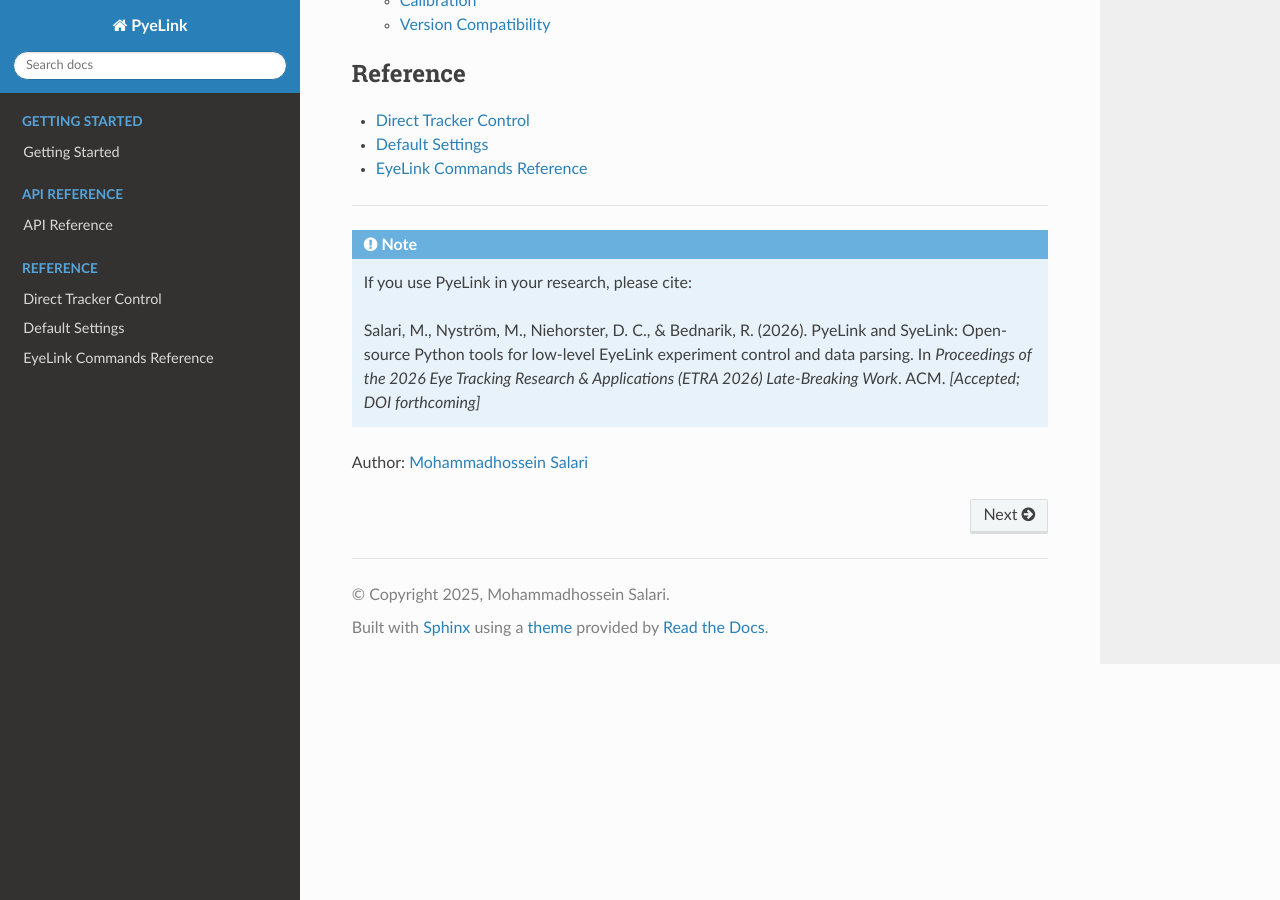
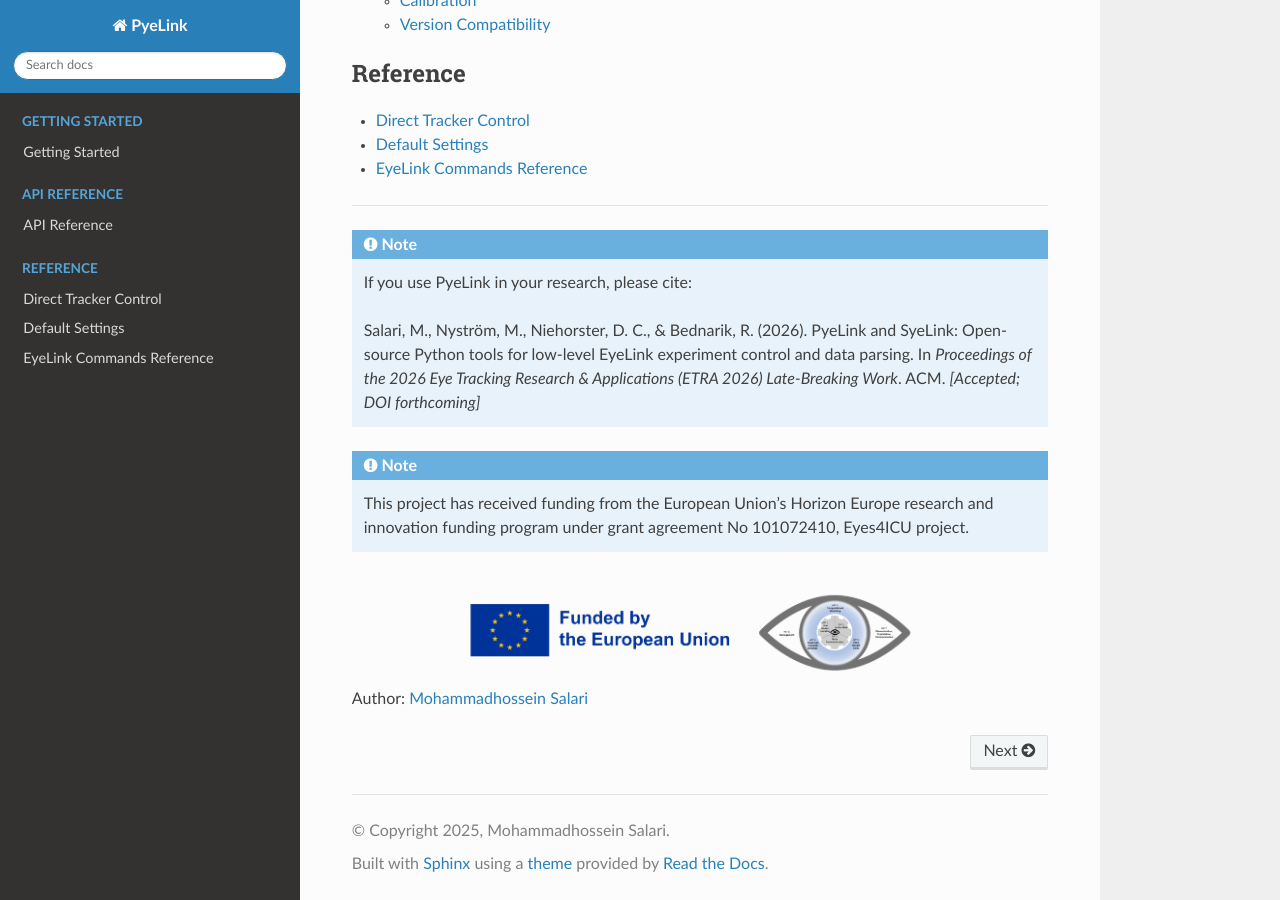
Before and after one commit to mh-salari/pyelink, a Sphinx documentation site: the page built from docs/index.rst, in a window 1280 px wide and 900 px high, scrolled down 795 px. Built offline with Sphinx 7.4.7 and the Read the Docs theme 3.1.0, drawn with Linux system fonts in a browser that asks for light colours.

Commit message:
enhance: use local image path for EU funding acknowledgment

```diff
--- a/docs/index.rst
+++ b/docs/index.rst
@@ -60,4 +60,15 @@
    In *Proceedings of the 2026 Eye Tracking Research & Applications (ETRA 2026) Late-Breaking Work*. ACM.
    *[Accepted; DOI forthcoming]*
 
+.. note::
+
+   This project has received funding from the European Union's Horizon Europe
+   research and innovation funding program under grant agreement No 101072410,
+   Eyes4ICU project.
+
+.. image:: ../resources/Funded_by_EU_Eyes4ICU.png
+   :alt: Funded by EU Eyes4ICU
+   :align: center
+   :width: 500px
+
 | Author: `Mohammadhossein Salari <https://mh-salari.ir>`_
```
Also changed, not shown: README.md (+1 -1 lines).
